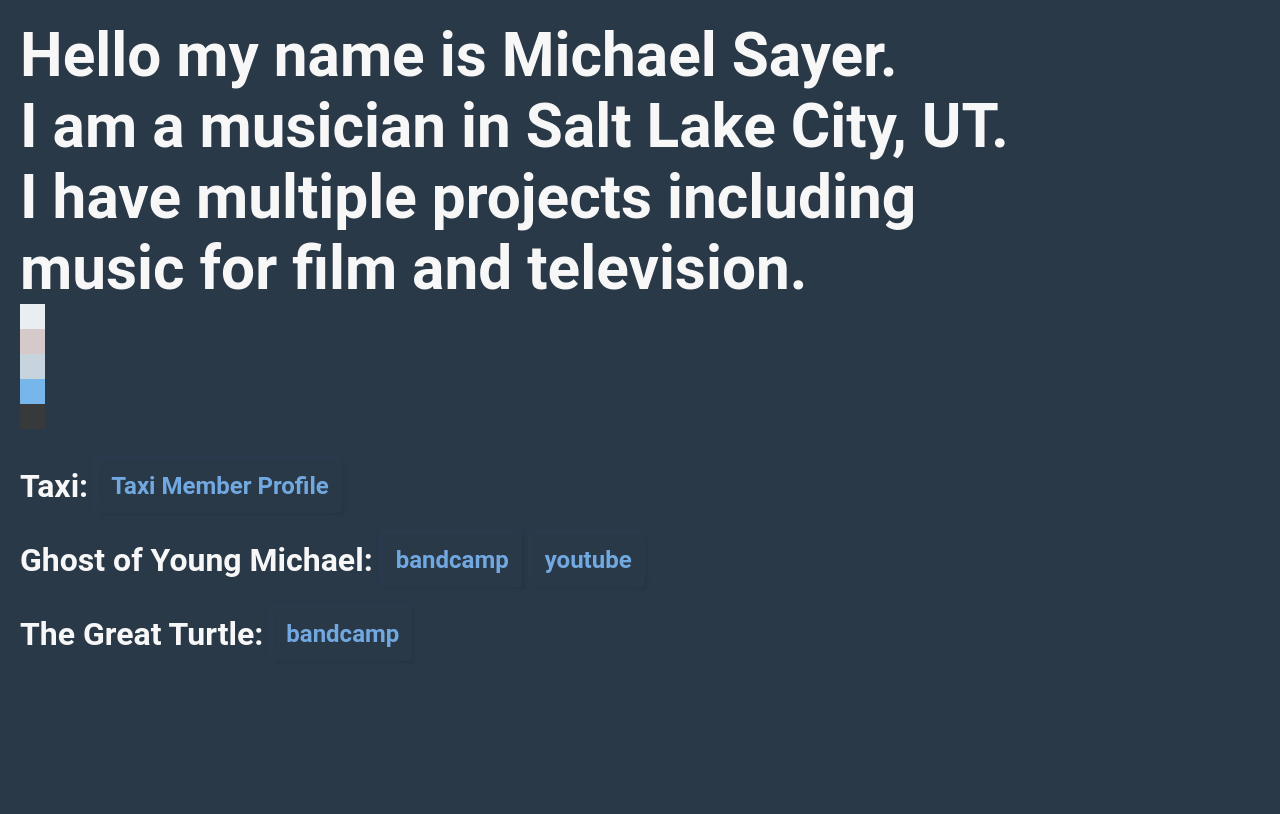
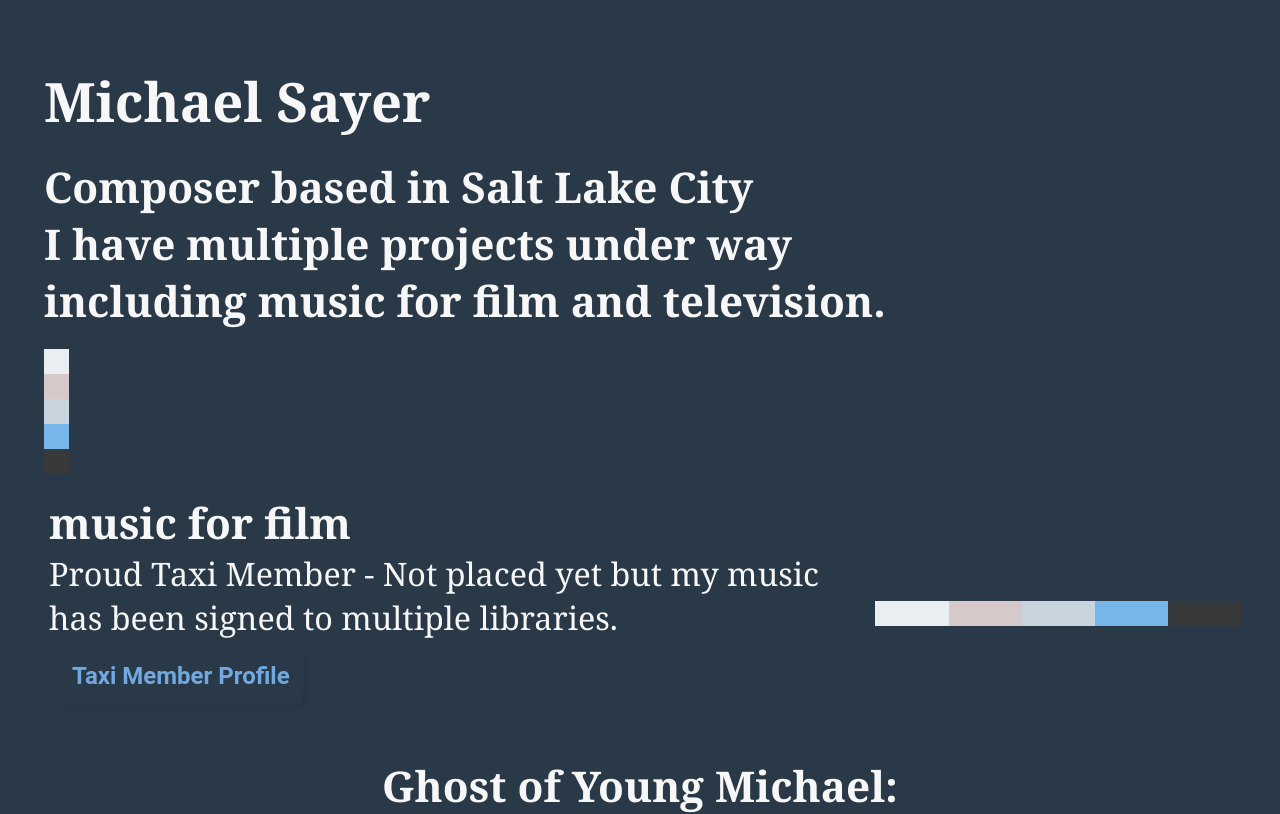
Before and after one commit to mPemba/music-portfolio, a React (Create React App) app: page / in a window 1280 px wide. Shown: the top 814 px of the page. Built offline with nearby package versions, Linux system fonts and the light colour scheme.

Commit message:
starting to form a decent design

```diff
--- a/src/App.js
+++ b/src/App.js
@@ -7,27 +7,41 @@
     <Main>
       <Content>
         <Title>
-          Hello my name is Michael Sayer.
+          Michael Sayer
         </Title>
-        <Title>I am a musician in Salt Lake City, UT. </Title>
-        <Title>I have multiple projects including </Title>
-        <Title>music for film and television.</Title>
-        <div>
+        <SubTitle>Composer based in Salt Lake City</SubTitle>
+        <SubTitle>I have multiple projects under way</SubTitle>
+        <SubTitle>including music for film and television.</SubTitle>
+        <ColorsVertical>
           <div style={{ width: '25px', height: '25px', background: '#E8EEF2' }}></div>
           <div style={{ width: '25px', height: '25px', background: '#D6C9C9' }}></div>
           <div style={{ width: '25px', height: '25px', background: '#C7D3DD' }}></div>
           <div style={{ width: '25px', height: '25px', background: '#77B6EA' }}></div>
           <div style={{ width: '25px', height: '25px', background: '#37393A' }}></div>
-        </div>
-        <Links>
-          <LinkBox>
-            <SubTitle>Taxi:</SubTitle>
-            <Link href="https://www.taxi.com/members/michael-sayer" target="_blank" rel="noopener noreferrer">
-              Taxi Member Profile
-            </Link>
-          </LinkBox>
+        </ColorsVertical>
+        <Projects>
+          <Project>
+            <Details>
+              <div>
+                <SubTitle>music for film</SubTitle>
+                <Text>Proud Taxi Member - Not placed yet but my music has been signed to multiple libraries.</Text>
+                <Link href="https://www.taxi.com/members/michael-sayer" target="_blank" rel="noopener noreferrer">
+                  Taxi Member Profile
+                </Link>
+              </div>
+              <Spacer>
+                <ColorsHorizontal>
+                  <div style={{ width: '20%', height: '25px', background: '#E8EEF2' }}></div>
+                  <div style={{ width: '20%', height: '25px', background: '#D6C9C9' }}></div>
+                  <div style={{ width: '20%', height: '25px', background: '#C7D3DD' }}></div>
+                  <div style={{ width: '20%', height: '25px', background: '#77B6EA' }}></div>
+                  <div style={{ width: '20%', height: '25px', background: '#37393A' }}></div>
+                </ColorsHorizontal>
+              </Spacer>
+            </Details>
+          </Project>
 
-          <LinkBox>
+          <Project>
             <SubTitle>Ghost of Young Michael:</SubTitle>
             <Link href="https://youngmichael.bandcamp.com/" target="_blank" rel="noopener noreferrer">
               bandcamp
@@ -35,15 +49,15 @@
             <Link href="youtube.com/user/michaeljsay" target="_blank" rel="noopener noreferrer">
               youtube
             </Link>
-          </LinkBox>
+          </Project>
 
-          <LinkBox>
+          <Project>
             <SubTitle>The Great Turtle:</SubTitle>
             <Link href="https://greatturtle.bandcamp.com/" target="_blank" rel="noopener noreferrer">
               bandcamp
             </Link>
-          </LinkBox>
-        </Links>
+          </Project>
+        </Projects>
       </Content>
     </Main>
   );
@@ -53,16 +67,17 @@
   width: 100%;
   height: 100%;
   display: flex;
+  flex-direction: column;
   background: ${neveColors.darkBlue};
 `;
 
 const Content = styled.div`
   width: 100%;
-  height: 72%;
+  height: 100%;
   display: flex;
   flex-direction: column;
   background: ${neveColors.darkBlue};
-  padding: 20px;
+  padding: 64px 44px;
 
   @media (max-width: 768px) {
     width: 90%;
@@ -75,27 +90,62 @@
 `;
 
 const Title = styled.h1`
-  font-size: calc(48px + (20 * (100vw - 1024px)) / 416);
+  font-size: calc(42px + (20 * (100vw - 1024px)) / 416);
+  margin: 0px 0px 20px 0px;
+  color: ${neveColors.white};
+`;
+
+const SubTitle = styled.h1`
+  font-size: calc(30px + (20 * (100vw - 1024px)) / 416);
   margin: 0px;
   color: ${neveColors.white};
 `;
 
-const SubTitle = styled.h1`
-  font-size: 2em;
-  margin: 0px;
-  color: ${neveColors.white};
-`;
-
-const Links = styled.div`
+const ColorsVertical = styled.div`
   display: flex;
   flex-direction: column;
   margin-top: 20px;
 `;
 
-const LinkBox = styled.div`
+const ColorsHorizontal = styled.div`
   display: flex;
   flex-direction: row;
+  margin-top: 20px;
+`;
+
+const Projects = styled.div`
+  display: flex;
+  flex-direction: column;
+  margin-top: 20px;
+`;
+
+const Project = styled.div`
+  width: 100%;
+  display: flex;
+  flex-direction: column;
+  justify-content: center;
   align-items: center;
+  margin-bottom: 44px;
+`;
+
+const Details = styled.div`
+  width: 100%;
+  display: flex;
+  margin-left: 10px;
+`;
+
+const Spacer = styled.div`
+  width: 50%;
+  height: 100%;
+  display: flex;
+  flex-direction: column;
+  justify-content: center;
+`;
+
+const Text = styled.p`
+  font-size: calc(20px + (20 * (100vw - 1024px)) / 416);
+  margin: 0px;
+  color: ${neveColors.white};
 `;
 
 const Link = styled.a`
--- a/src/index.css
+++ b/src/index.css
@@ -9,7 +9,7 @@
 body {
   width: 100%;
   margin: 0;
-  font-family: 'Roboto', -apple-system, BlinkMacSystemFont, 'Segoe UI', 'Roboto', 'Oxygen',
+  font-family: 'Georgia', -apple-system, BlinkMacSystemFont, 'Segoe UI', 'Roboto', 'Oxygen',
     'Ubuntu', 'Cantarell', 'Fira Sans', 'Droid Sans', 'Helvetica Neue',
     sans-serif;
   -webkit-font-smoothing: antialiased;
```
